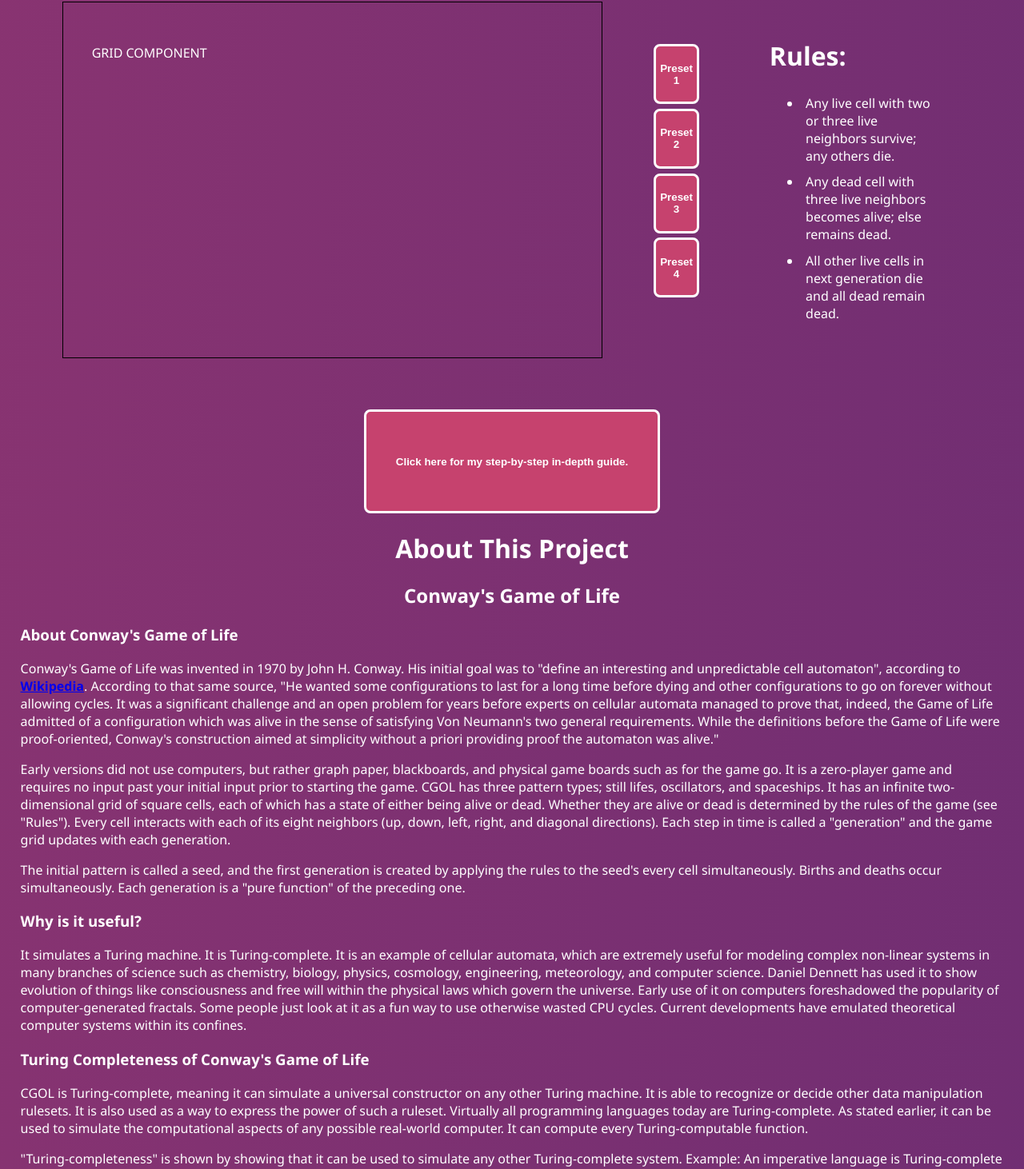
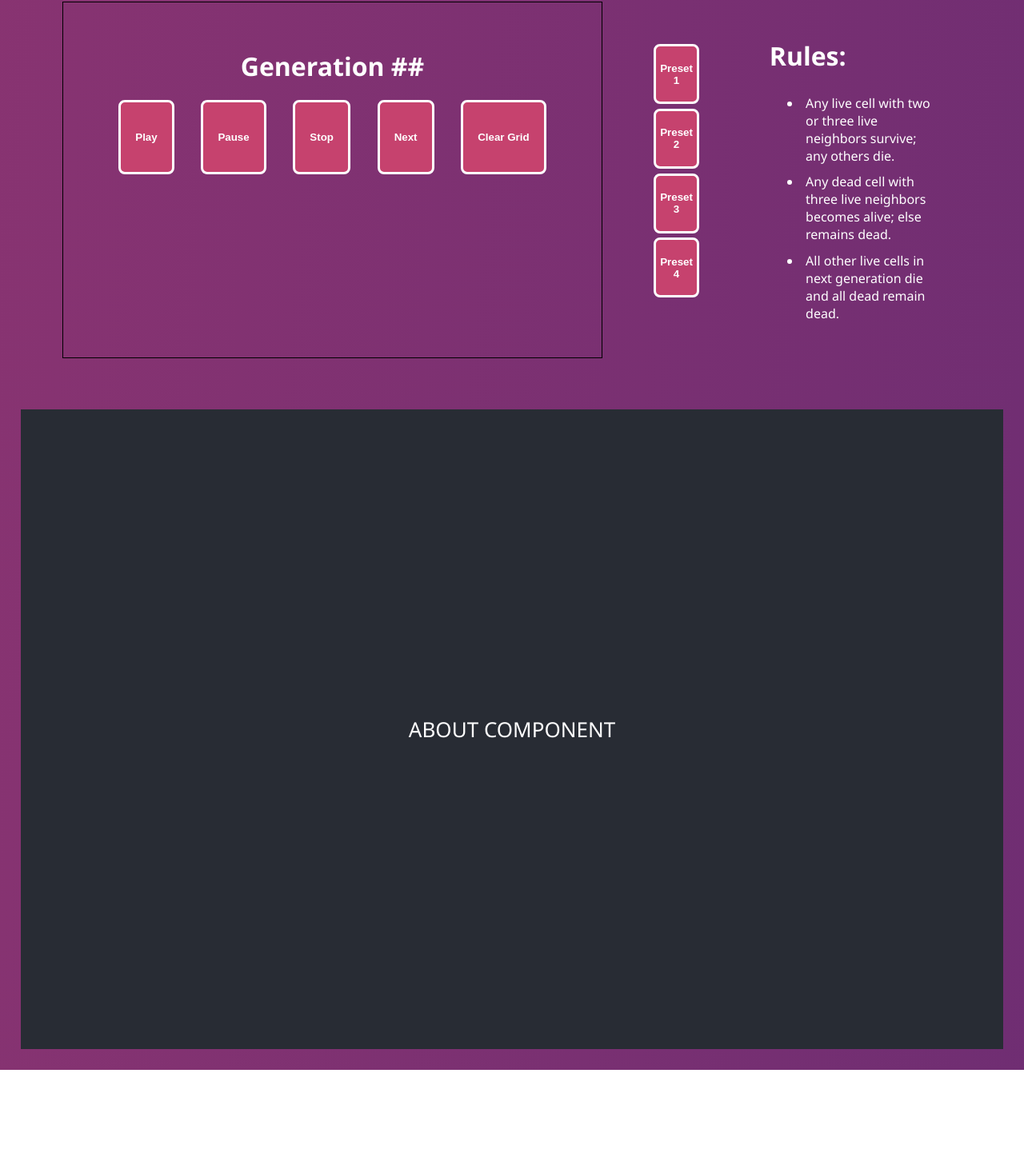
Before and after one commit to evoingram/cs-bw, a React (Create React App) app in the folder app/cs-bw/: page / in a window 1280 px wide. Shown: the part 148-1610 px from the top of the page at 80% size. After the commit the page ends 1486 px from the top, so only its background shows below. Built offline with nearby package versions, Linux system fonts and the light colour scheme.

Commit message:
centered grid component items

```diff
--- a/app/cs-bw/src/components/About.js
+++ b/app/cs-bw/src/components/About.js
@@ -1,114 +1,13 @@
 import React from 'react';
 import styled from 'styled-components';
-import { Route, Switch, Link } from 'react-router-dom';
-import Blog from './Blog';
 
-const Button = styled.button`
-	background-color: #c6426e;
-	color: white;
-	max-width: 100%;
-	border: 3px solid white;
-	border-radius: 8px;
-	padding: 3%;
-`;
-
-const Div = styled.div`
-	justify-content: center;
-	text-align: center;
-	padding: 2%;
-`;
-
-
-const Div2 = styled.div`
-	justify-content: left;
-	text-align: left;
-`;
-
-function About(props) {
-	function toggleBlogPost() {
-		console.log('toggleBlogPost running');
-        props.setToggleBlog(true);
-	}
-
+function About() {
 	return (
-		<div>
-			<header>
-					<Link to="/blog">
-						<Button id="blog" onClick={toggleBlogPost}>
-							<h4>Click here for my step-by-step in-depth guide.</h4>
-						</Button>
-					</Link>
-				<h1>About This Project</h1>
-				<h2>Conway's Game of Life</h2>
-			<Div2>
-				<h3>About Conway's Game of Life</h3>
+		<div className="App">
+			<header className="App-header">
 				<p>
-					Conway's Game of Life was invented in 1970 by John H. Conway. His initial goal was to "define an
-					interesting and unpredictable cell automaton", according to{' '}
-					<strong>
-						<a
-							href="https://en.wikipedia.org/wiki/Conway%27s_Game_of_Life"
-							target="_blank"
-							rel="noopener noreferrer"
-						>
-							Wikipedia
-						</a>
-					</strong>
-					. According to that same source, "He wanted some configurations to last for a long time before dying
-					and other configurations to go on forever without allowing cycles. It was a significant challenge
-					and an open problem for years before experts on cellular automata managed to prove that, indeed, the
-					Game of Life admitted of a configuration which was alive in the sense of satisfying Von Neumann's
-					two general requirements. While the definitions before the Game of Life were proof-oriented,
-					Conway's construction aimed at simplicity without a priori providing proof the automaton was alive."
+					ABOUT COMPONENT
 				</p>
-				<p>
-					Early versions did not use computers, but rather graph paper, blackboards, and physical game boards
-					such as for the game go. It is a zero-player game and requires no input past your initial input
-					prior to starting the game. CGOL has three pattern types; still lifes, oscillators, and spaceships.
-					It has an infinite two-dimensional grid of square cells, each of which has a state of either being
-					alive or dead. Whether they are alive or dead is determined by the rules of the game (see "Rules").
-					Every cell interacts with each of its eight neighbors (up, down, left, right, and diagonal
-					directions). Each step in time is called a "generation" and the game grid updates with each
-					generation.
-				</p>
-				<p>
-					The initial pattern is called a seed, and the first generation is created by applying the rules to
-					the seed's every cell simultaneously. Births and deaths occur simultaneously. Each generation is a
-					"pure function" of the preceding one.
-				</p>
-				<h3>Why is it useful?</h3>
-				<p>
-					It simulates a Turing machine. It is Turing-complete. It is an example of cellular automata, which
-					are extremely useful for modeling complex non-linear systems in many branches of science such as
-					chemistry, biology, physics, cosmology, engineering, meteorology, and computer science. Daniel
-					Dennett has used it to show evolution of things like consciousness and free will within the physical
-					laws which govern the universe. Early use of it on computers foreshadowed the popularity of
-					computer-generated fractals. Some people just look at it as a fun way to use otherwise wasted CPU
-					cycles. Current developments have emulated theoretical computer systems within its confines.
-				</p>
-				<h3>Turing Completeness of Conway's Game of Life</h3>
-				<p>
-					CGOL is Turing-complete, meaning it can simulate a universal constructor on any other Turing
-					machine. It is able to recognize or decide other data manipulation rulesets. It is also used as a
-					way to express the power of such a ruleset. Virtually all programming languages today are
-					Turing-complete. As stated earlier, it can be used to simulate the computational aspects of any
-					possible real-world computer. It can compute every Turing-computable function.{' '}
-				</p>
-				<p>
-					"Turing-completeness" is shown by showing that it can be used to simulate any other Turing-complete
-					system. Example: An imperative language is Turing-complete if it has, one, conditional branching or
-					branch-if-zero instruction and, two, the ability to change an arbitrary amount of memory, a.k.a.
-					maintain an arbitrary number of data items.
-				</p>
-			</Div2>
-				<h2>Cellular Automata</h2>
-			<Div2>
-				<p>
-					A cellular automaton is a discrete model studied in "automata theory", a regular grid of cells, each
-					cell in one of a finite number of states. The grid can be any finite number of dimensions. Cellular
-					automata are also known as cellular spaces, cellular structures, and iterative arrays.
-				</p>
-			</Div2>
 			</header>
 		</div>
 	);
--- a/app/cs-bw/src/components/GButtons.js
+++ b/app/cs-bw/src/components/GButtons.js
@@ -12,7 +12,8 @@ const Button = styled.button`
 `;
 const Div = styled.div`
 	display: flex;
-	flex-direction: column;
+	flex-direction: row;
+	justify-content: space-evenly;
 `
 
 function GButtons() {
@@ -30,6 +31,9 @@ function GButtons() {
 			<Button id="GB4">
 				<h4>Next</h4>
 			</Button>
+			<Button id="GB5">
+				<h4>Clear Grid</h4>
+			</Button>
 		</Div>
 	);
 }
--- a/app/cs-bw/src/components/Grid.js
+++ b/app/cs-bw/src/components/Grid.js
@@ -1,14 +1,26 @@
 import React from 'react';
 import styled from 'styled-components';
 import { Route, Switch, Link } from 'react-router-dom';
+import GButtons from "./GButtons";
 
+const Div = styled.div`
+	display: flex;
+	flex-direction: column;
+	flex-wrap: nowrap;
+	max-width: 100%;
+	justify-content: center;
+`;
+const Div1 = styled.div`
+	text-align: center;
+`
 function Grid() {
 	return (
-		<div>
-			<header>
-				<p>GRID COMPONENT</p>
-			</header>
-		</div>
+		<Div1>
+			<h1>Generation ##</h1>
+			<Div>
+				<GButtons />
+			</Div>
+		</Div1>
 	);
 }
 
```
